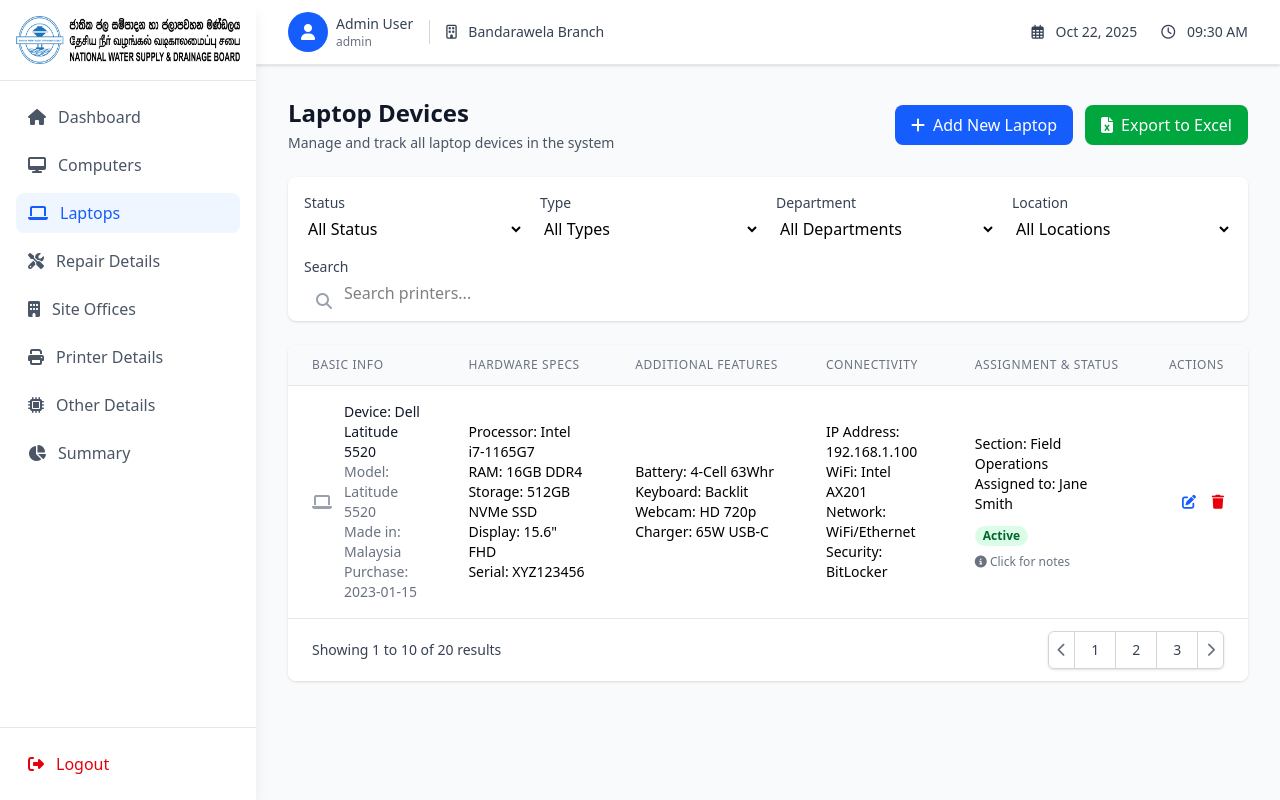
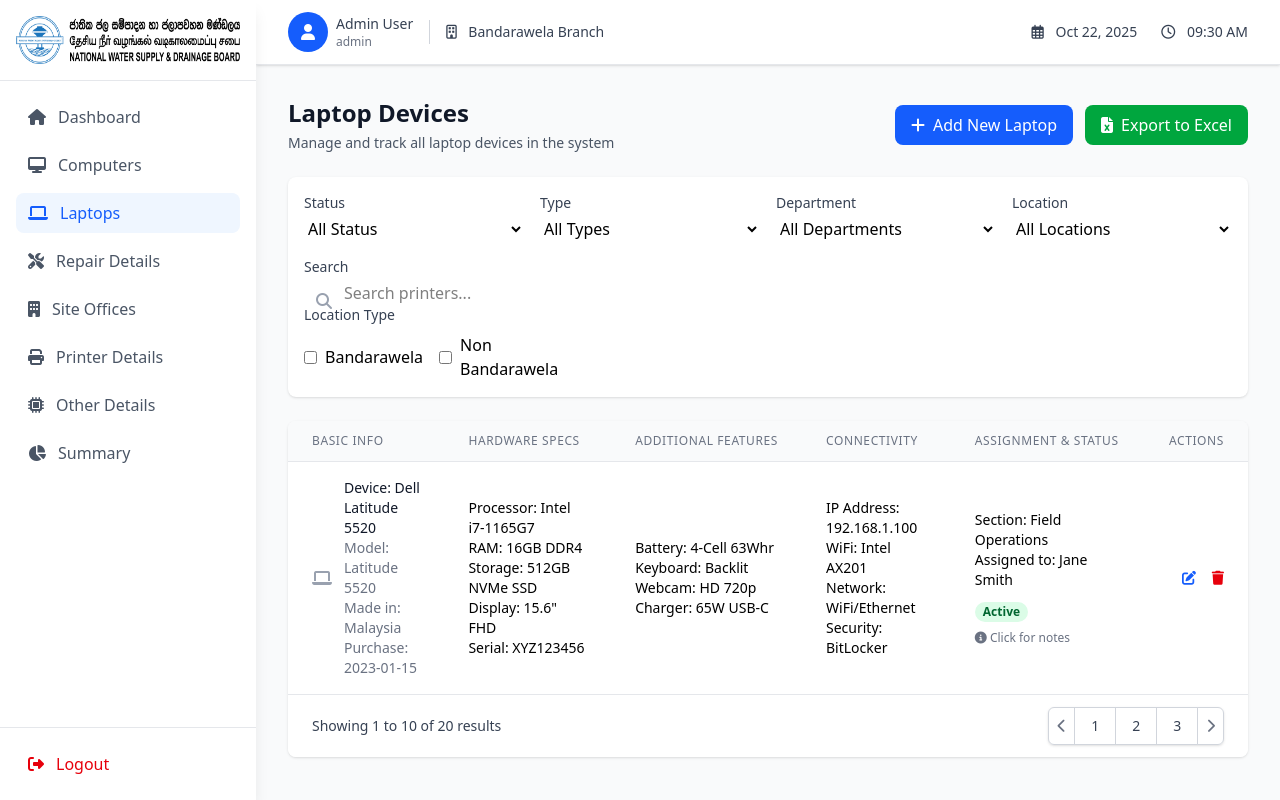
Before and after one commit to dimuthadithya/NWSDB2, a PHP site: page /pages/laptops.php in a window 1280 px wide. Run offline with PHP 8.4, Linux system fonts and the light colour scheme; the visitor is signed in with stand-in values (Sample User, id 1); data comes from the database, SQL or seed files in the repository.

Commit message:
Refactor: Add location type filter options to laptops page for enhanced search functionality

```diff
--- a/pages/laptops.php
+++ b/pages/laptops.php
@@ -87,6 +87,19 @@
             <div class="relative">
               <input type="text" placeholder="Search printers..." class="w-full rounded-lg border-gray-300 focus:border-blue-500 focus:ring-blue-500 pl-10">
               <i class="fas fa-search absolute left-3 top-3 text-gray-400"></i>
+            </div>
+            <div class="flex flex-col gap-2">
+              <label class="block text-sm font-medium text-gray-700">Location Type</label>
+              <div class="flex items-center gap-4">
+                <label class="inline-flex items-center">
+                  <input type="checkbox" class="rounded border-gray-300 text-blue-600 focus:ring-blue-500" name="location_type[]" value="bandarawela">
+                  <span class="ml-2">Bandarawela</span>
+                </label>
+                <label class="inline-flex items-center">
+                  <input type="checkbox" class="rounded border-gray-300 text-blue-600 focus:ring-blue-500" name="location_type[]" value="non_bandarawela">
+                  <span class="ml-2">Non Bandarawela</span>
+                </label>
+              </div>
             </div>
           </div>
         </div>
```
